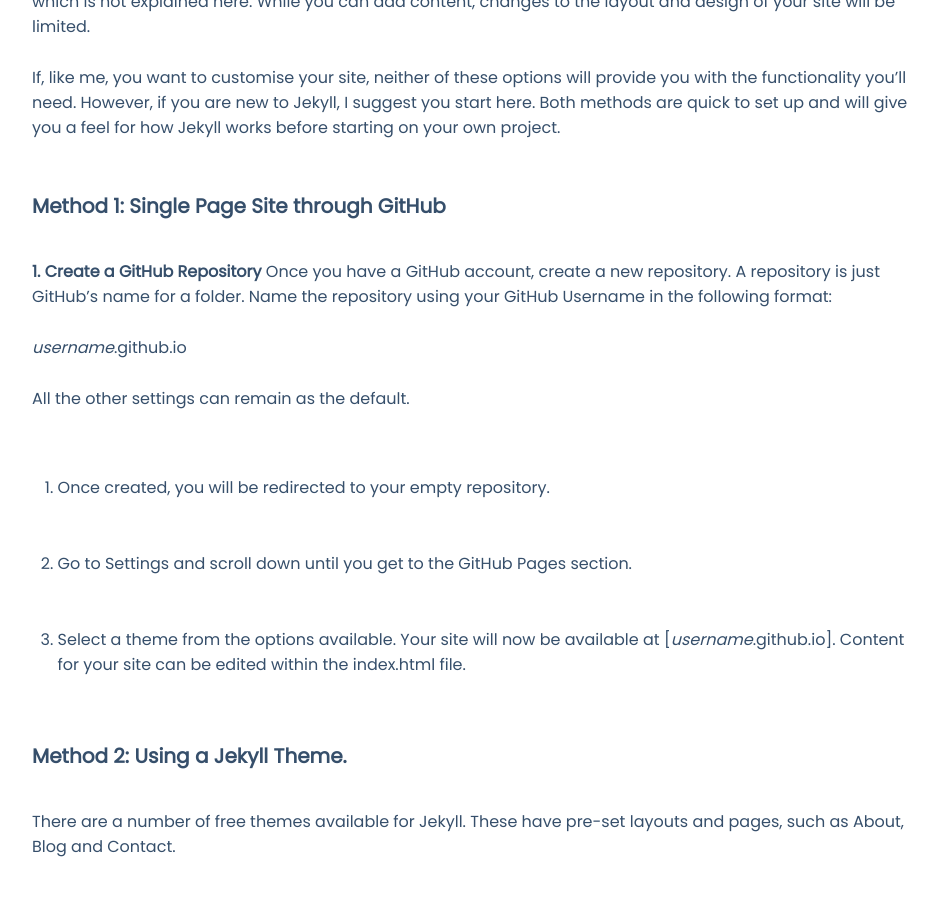
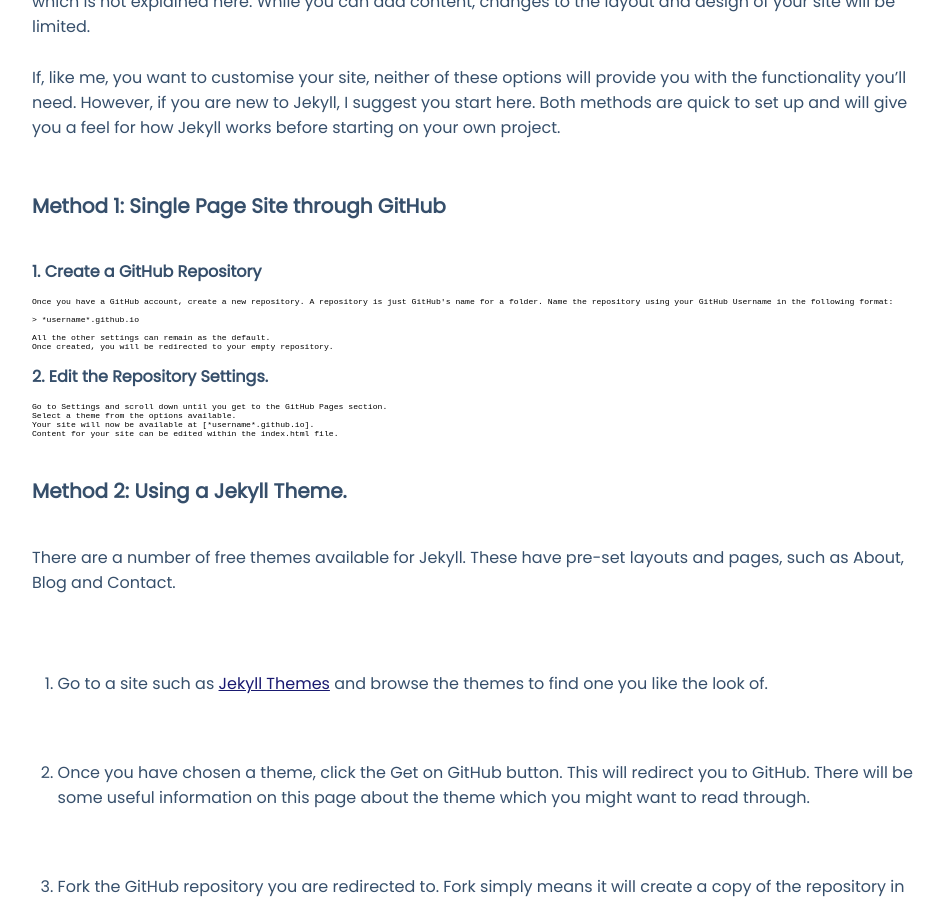
Before and after one commit to dinkwiz/dinkwiz.github.io, a Jekyll site: the page built from _posts/2020-07-14-Jekyll-Easy-Way.md, in a window 1280 px wide and 900 px high, scrolled down 591 px. Shown: the whole window, without its empty margins (160-1103 px from the left). Built offline with Jekyll 4.4.1, drawn with Linux system fonts in a browser that asks for light colours; some of the changed text lies outside the part shown.

Commit message:
Update 2020-07-14-Jekyll-Easy-Way.md

```diff
--- a/_posts/2020-07-14-Jekyll-Easy-Way.md
+++ b/_posts/2020-07-14-Jekyll-Easy-Way.md
@@ -20,17 +20,20 @@
 #### Method 1: Single Page Site through GitHub
 
 **1. Create a GitHub Repository**
+
     Once you have a GitHub account, create a new repository. A repository is just GitHub's name for a folder. Name the repository using your GitHub Username in the following format:
 
-> *username*.github.io
+    > *username*.github.io
 
-All the other settings can remain as the default.
+    All the other settings can remain as the default.
+    Once created, you will be redirected to your empty repository.
 
-2. Once created, you will be redirected to your empty repository.
-3. Go to Settings and scroll down until you get to the GitHub Pages section.
+**2. Edit the Repository Settings.**
 
-4. Select a theme from the options available. Your site will now be available at [*username*.github.io].
-Content for your site can be edited within the index.html file.
+    Go to Settings and scroll down until you get to the GitHub Pages section.
+    Select a theme from the options available.
+    Your site will now be available at [*username*.github.io].
+    Content for your site can be edited within the index.html file.
 
 #### Method 2: Using a Jekyll Theme.
 
@@ -66,8 +69,8 @@
 
 To start a new blog post: I suggest you edit an existing post and copy the YAML information (including dashes at the start and end). You can then:
 
-a. Add a new blank file.
-b. Name the file in the Jekyll format: code(yyyy-mm-dd-title.md)
-c. Paste the YAML information from a previous post and edit date, title. etc.
-d. Add your post content underneath the final YAML dashes, using markdown to format it.
-e. Commit the file and view it in your site's blog.
+1. Add a new blank file.
+2. Name the file in the Jekyll format: code(yyyy-mm-dd-title.md)
+3. Paste the YAML information from a previous post and edit date, title. etc.
+4. Add your post content underneath the final YAML dashes, using markdown to format it.
+5. Commit the file and view it in your site's blog.
```
